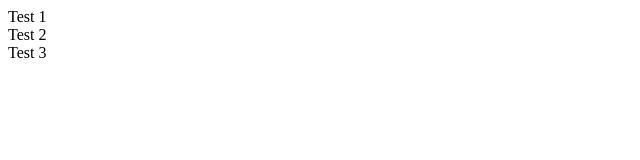
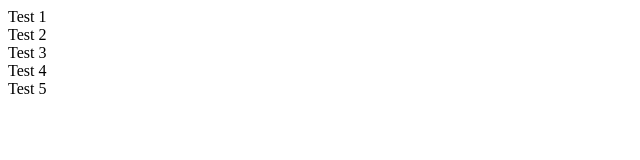
Before and after one commit to toneworm/test-branches, a plain HTML site: page index.html in a window 1280 px wide. Shown: the full height of the page, 0-640 px from the left. Drawn offline with Linux system fonts and the light colour scheme.

Commit message:
Added Test 4, 5

```diff
--- a/index.html
+++ b/index.html
@@ -8,5 +8,7 @@
 	<div>Test 1</div>
 	<div>Test 2</div>
 	<div>Test 3</div>
+	<div>Test 4</div>
+	<div>Test 5</div>
 </body>
 </html>
```
Also changed, not shown: 1 other file.
